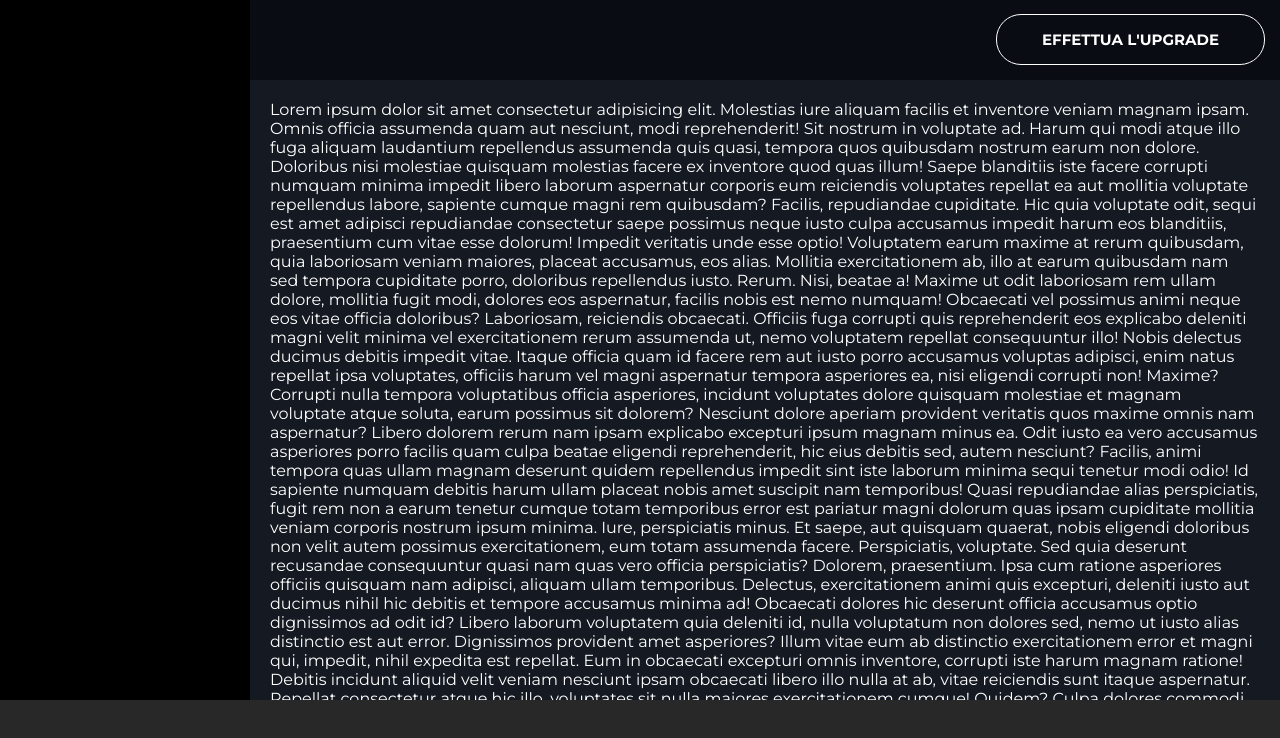
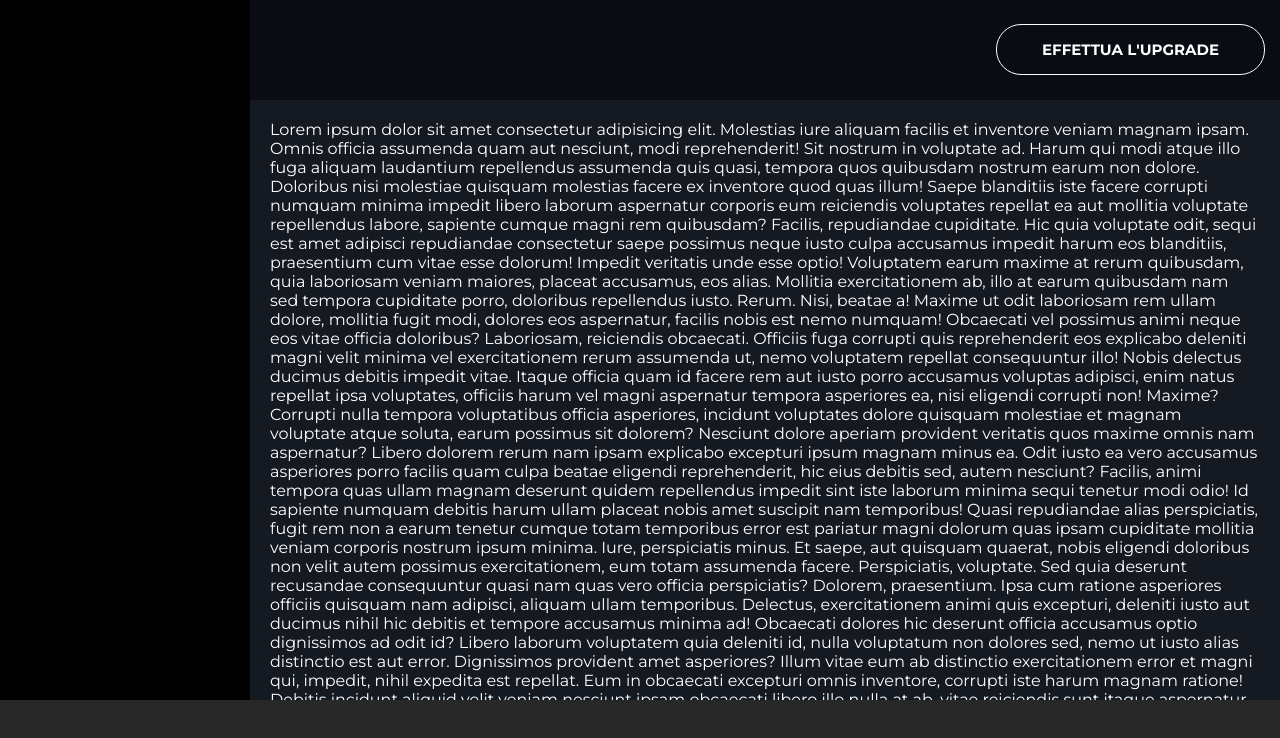
Before and after one commit to marcobusacca/html-css-spotifyweb, a plain HTML site: page index.html in a window 1280 px wide. Drawn offline with Linux system fonts and the light colour scheme.

Commit message:
[STYLE] correzione top-bar e button top-bar

```diff
--- a/css/style.css
+++ b/css/style.css
@@ -19,7 +19,7 @@ a{
         }
 
         .top-bar .col{
-            padding: 30px 15px;
+            padding: 40px 15px;
         }
 
         .top-bar-content > a{
@@ -34,7 +34,6 @@ a{
 /* LAYOUT */
     .top-bar{
         background-color: #080b12df;
-        height: 80px;
         top: 0;
         left: 250px;
         z-index: 100;
@@ -42,13 +41,13 @@ a{
 
     .bottom-bar{
         background-color: #282828;
-        height: 100px;
         bottom: 0;
         left: 0;
         z-index: 200;
     }
 
     .top-bar, .bottom-bar{
+        height: 100px;
         position: fixed;
         right: 0;
     }
@@ -67,7 +66,7 @@ a{
         top: 0;
         left: 250px;
         right: 0;
-        padding: 100px 20px 50px;
+        padding: 120px 20px 50px;
         overflow-y: auto;
     }
 
```
